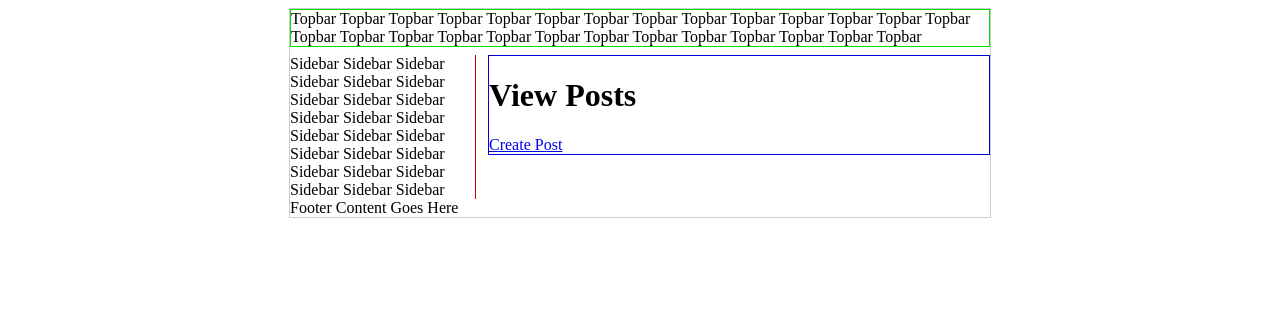
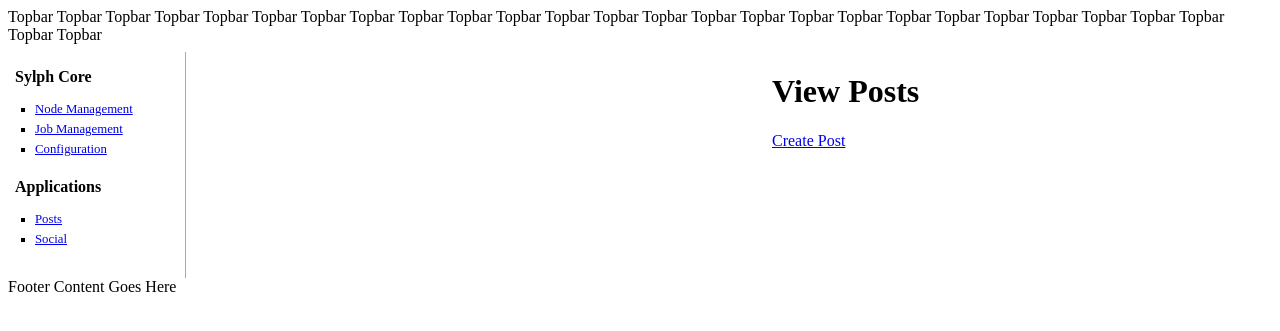
Before and after one commit to spsu/sylph, a Python web app: template templates/apps/posts/index.html in a window 1280 px wide. Shown: the top 331 px of the page. Run offline with Jinja, Linux system fonts and the light colour scheme; the template is opened without the code that fills it, so the values that code supplies are empty.

Commit message:
Some sidebar items...

```diff
--- a/templates/base.html
+++ b/templates/base.html
@@ -4,23 +4,28 @@
 <head>
   <title>{% block title %}NO TITLE{% endblock %}</title>
   <style>
+	<!-- For now, these do not belong in a css file. -->
 	#main {
-		border: 1px solid #ccc;
+		border: 1px solid #aaa;
 		margin: 0px auto 0px auto;
 		width: 700px;
 	}
 	#topbar {
 		margin-bottom: 8px;
-		border: 1px solid #0d0;
 	}
 	#sidebar {
-		width: 175px;
+		width: 160px;
 		float: left;
-		border-right: 1px solid #d00;
-		padding: 0px 10px 0px 0px;
+		border-right: 1px solid #aaa;
+		padding: 0px 10px 10px 7px;
+	}
+	#sidebar ul { padding: 0px 0px 0px 20px; }
+	#sidebar li {
+		padding: 0px 0px 5px 0px;
+		list-style-type: square;
+		font-size: 0.8em;
 	}
 	#content {
-		border: 1px solid #00d;
 		margin: 0px;
 		width: 500px;
 		float: right;
@@ -29,6 +34,14 @@
 		clear: both;
 	}
     .error { color: #f00; }
+
+	a:link, a:visited { color: #00e; }
+	a:active, a:hover { color: #aae; }
+
+	{% block extracss %}
+		<!-- Define extra css in block 'extracss' -->
+	{% endblock extracss %}
+
   </style>
 </head>
   <body>
@@ -42,9 +55,7 @@
 		</div>
 		<div id="sidebar">
 			{% block sidebar %}
-			Sidebar Sidebar Sidebar Sidebar Sidebar Sidebar Sidebar Sidebar
-			Sidebar Sidebar Sidebar Sidebar Sidebar Sidebar Sidebar Sidebar
-			Sidebar Sidebar Sidebar Sidebar Sidebar Sidebar Sidebar Sidebar
+				{% include "sidebar.html" %}
 			{% endblock sidebar %}
 		</div>
 		<div id="content">
--- /dev/null
+++ b/templates/sidebar.html
@@ -0,0 +1,14 @@
+<p><strong>Sylph Core</strong></p>
+
+<ul>
+  <li><a href="">Node Management</a></li>
+  <li><a href="">Job Management</a></li>
+  <li><a href="">Configuration</a></li>
+</ul>
+
+<p><strong>Applications</strong></p>
+
+<ul>
+  <li><a href="">Posts</a></li>
+  <li><a href="">Social</a></li>
+</ul>
```
